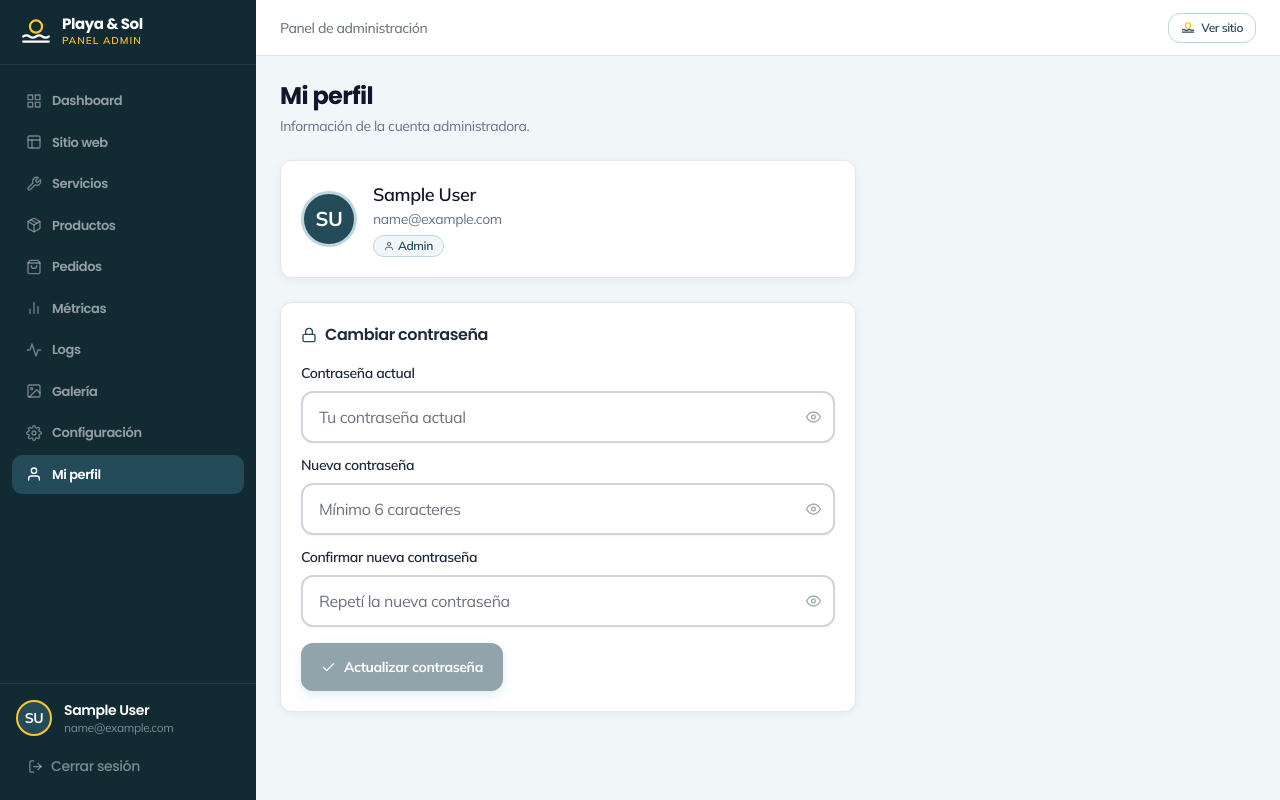
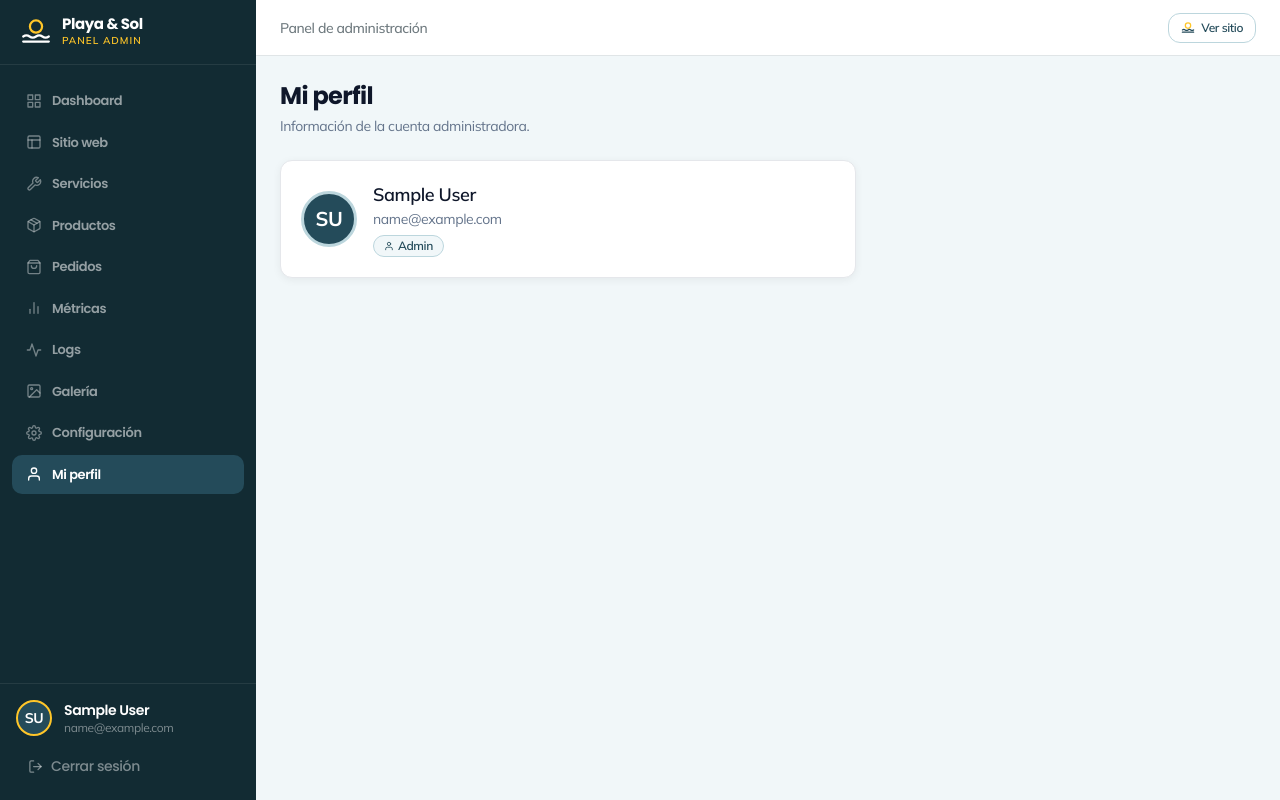
Before and after one commit to benjaespina98/shopping-cart, a React (Vite) app in the folder client/: page /admin/perfil in a window 1280 px wide. Built offline with nearby package versions, Linux system fonts and the light colour scheme; sample sign-in values are in the browser's storage.

Commit message:
Admin updates

```diff
--- a/client/src/pages/admin/AdminProfile.jsx
+++ b/client/src/pages/admin/AdminProfile.jsx
@@ -1,62 +1,12 @@
-import { useState } from 'react';
-import { FiUser, FiLock, FiCheck, FiEye, FiEyeOff } from 'react-icons/fi';
+import { FiUser } from 'react-icons/fi';
 import { useAuth } from '../../context/AuthContext';
-import { authAPI } from '../../services/api';
-import { toast } from 'react-toastify';
 
 export default function AdminProfile() {
   const { user } = useAuth();
-  const [pwForm, setPwForm] = useState({ current: '', next: '', confirm: '' });
-  const [showPw, setShowPw] = useState({ current: false, next: false, confirm: false });
-  const [saving, setSaving] = useState(false);
 
   const initials = user?.name
     ? user.name.split(' ').map(w => w[0]).slice(0, 2).join('').toUpperCase()
     : 'A';
-
-  const handlePasswordChange = async (e) => {
-    e.preventDefault();
-    if (pwForm.next !== pwForm.confirm) {
-      toast.error('Las contraseñas nuevas no coinciden');
-      return;
-    }
-    if (pwForm.next.length < 6) {
-      toast.error('La contraseña debe tener al menos 6 caracteres');
-      return;
-    }
-    setSaving(true);
-    try {
-      await authAPI.changePassword({ currentPassword: pwForm.current, newPassword: pwForm.next });
-      toast.success('Contraseña actualizada correctamente');
-      setPwForm({ current: '', next: '', confirm: '' });
-    } catch (err) {
-      toast.error(err.response?.data?.message || 'Error al cambiar la contraseña');
-    } finally {
-      setSaving(false);
-    }
-  };
-
-  const PwInput = ({ field, placeholder }) => (
-    <div style={{ position: 'relative' }}>
-      <input
-        type={showPw[field] ? 'text' : 'password'}
-        placeholder={placeholder}
-        value={pwForm[field]}
-        onChange={e => setPwForm(prev => ({ ...prev, [field]: e.target.value }))}
-        className="input"
-        style={{ paddingRight: 40 }}
-        required
-      />
-      <button
-        type="button"
-        onClick={() => setShowPw(prev => ({ ...prev, [field]: !prev[field] }))}
-        style={{ position: 'absolute', right: 12, top: '50%', transform: 'translateY(-50%)',
-                 background: 'none', border: 'none', cursor: 'pointer', color: '#9AA5AA', padding: 2 }}
-      >
-        {showPw[field] ? <FiEyeOff size={15} /> : <FiEye size={15} />}
-      </button>
-    </div>
-  );
 
   return (
     <div className="max-w-xl space-y-6">
@@ -80,38 +30,6 @@ export default function AdminProfile() {
           </span>
         </div>
       </div>
-
-      {/* Change password */}
-      <div className="card p-5">
-        <h2 className="font-semibold text-slate-800 mb-4 flex items-center gap-2">
-          <FiLock size={16} style={{ color: '#244B5A' }} />
-          Cambiar contraseña
-        </h2>
-        <form onSubmit={handlePasswordChange} className="space-y-3">
-          <div>
-            <label className="label">Contraseña actual</label>
-            <PwInput field="current" placeholder="Tu contraseña actual" />
-          </div>
-          <div>
-            <label className="label">Nueva contraseña</label>
-            <PwInput field="next" placeholder="Mínimo 6 caracteres" />
-          </div>
-          <div>
-            <label className="label">Confirmar nueva contraseña</label>
-            <PwInput field="confirm" placeholder="Repetí la nueva contraseña" />
-          </div>
-          <div className="pt-1">
-            <button
-              type="submit"
-              disabled={saving || !pwForm.current || !pwForm.next || !pwForm.confirm}
-              className="btn-primary inline-flex items-center gap-2 disabled:opacity-50 disabled:cursor-not-allowed"
-              style={{ fontSize: 14, padding: '10px 20px' }}
-            >
-              {saving ? 'Guardando...' : <><FiCheck size={15} /> Actualizar contraseña</>}
-            </button>
-          </div>
-        </form>
-      </div>
     </div>
   );
 }
--- a/client/src/services/api.js
+++ b/client/src/services/api.js
@@ -49,7 +49,6 @@ api.interceptors.response.use(
 export const authAPI = {
   login: (data) => api.post('/auth/login', data),
   me: () => api.get('/auth/me'),
-  changePassword: (data) => api.put('/auth/change-password', data),
 };
 
 // ─── Products ────────────────────────────────────────────
```
Also changed, not shown: 2 other files (tests, documents, lock files or other folders).
